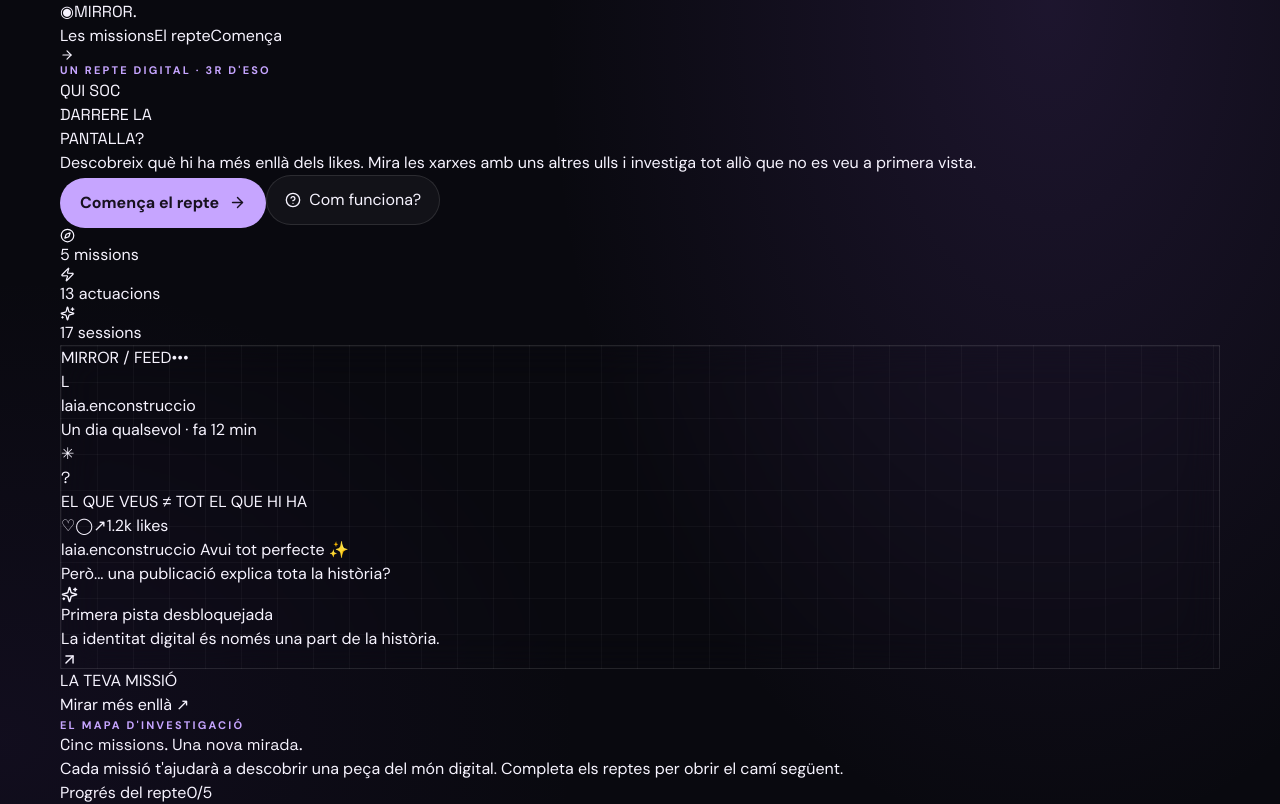
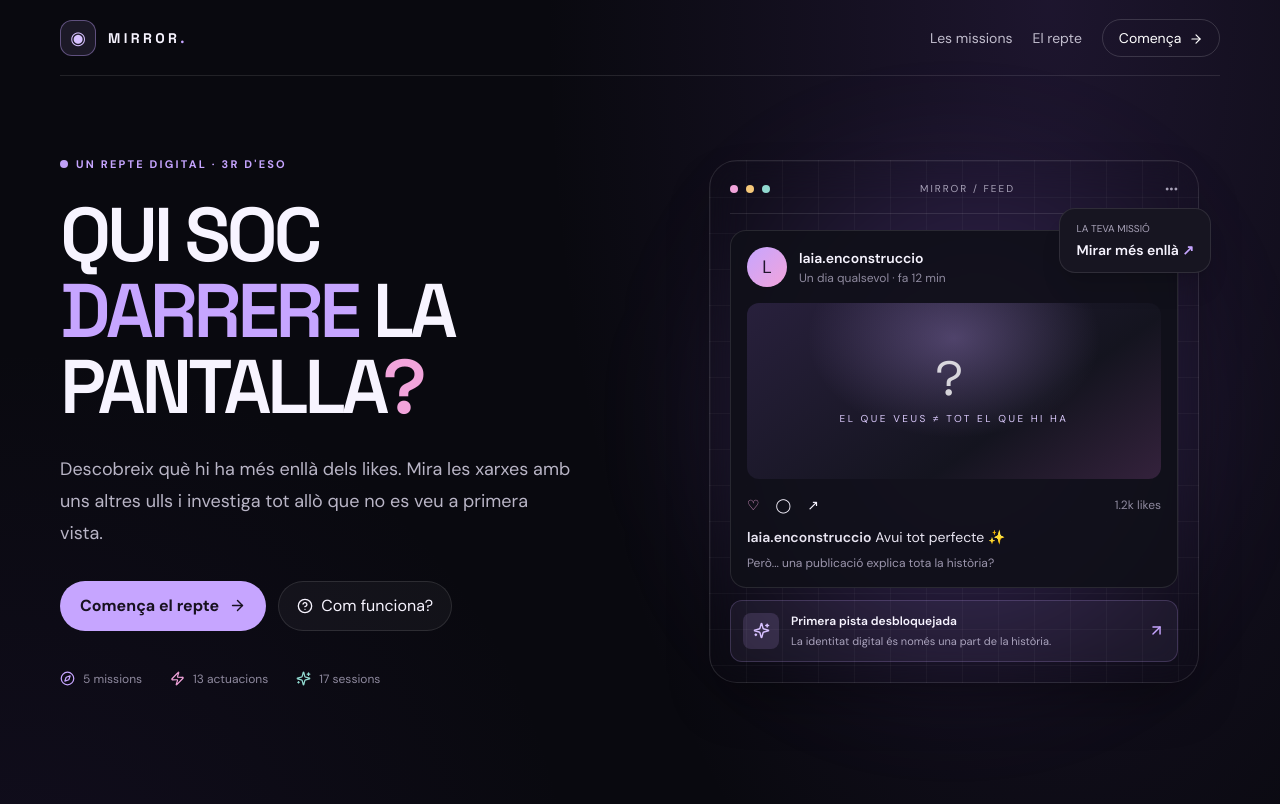
Before and after one commit to bemaba/quisoc, a Next.js app: page / in a window 1280 px wide. Shown: the top 804 px of the page. Built offline with nearby package versions, Linux system fonts and the light colour scheme.

Commit message:
Configure Tailwind content scanning

```diff
--- /dev/null
+++ b/tailwind.config.ts
@@ -0,0 +1,8 @@
+import type { Config } from "tailwindcss";
+
+const config: Config = {
+  content: ["./app/**/*.{js,ts,jsx,tsx,mdx}", "./components/**/*.{js,ts,jsx,tsx,mdx}", "./lib/**/*.{js,ts,jsx,tsx,mdx}"],
+  theme: { extend: {} },
+  plugins: [],
+};
+export default config;
```
